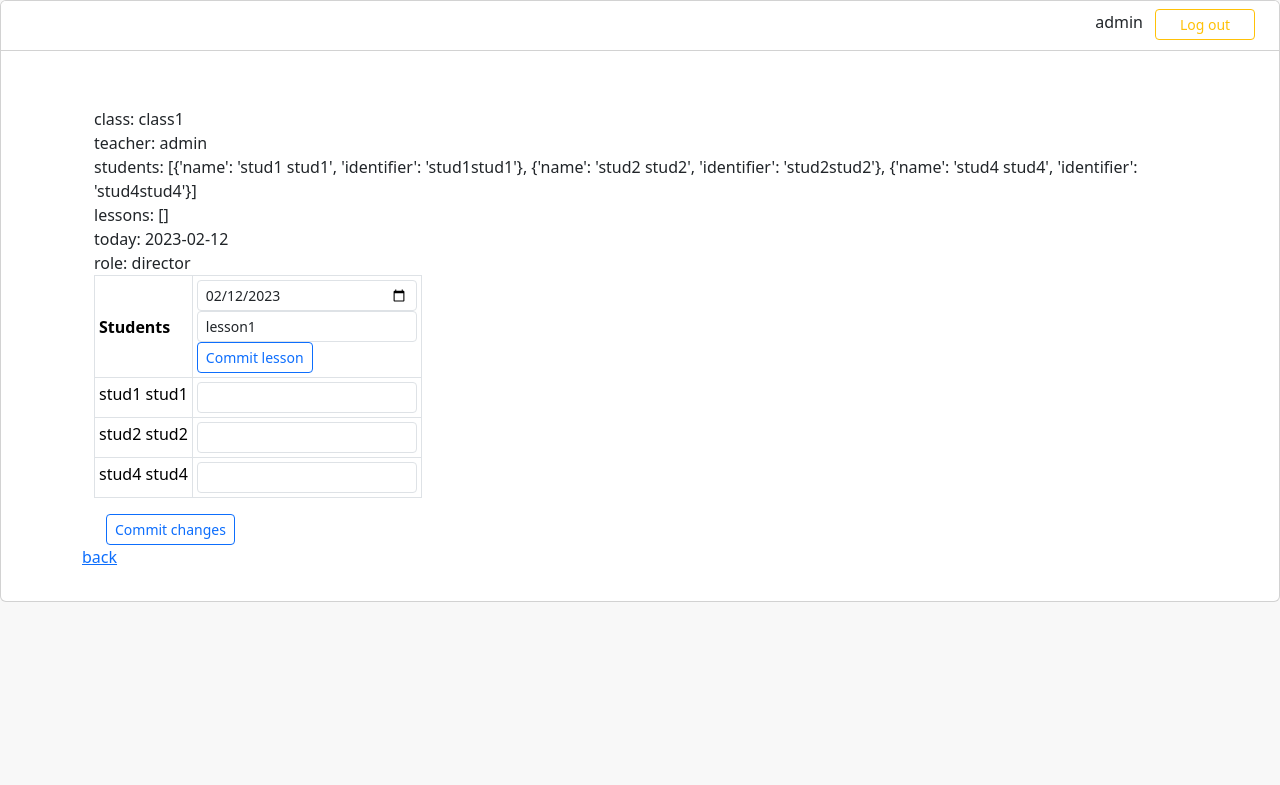
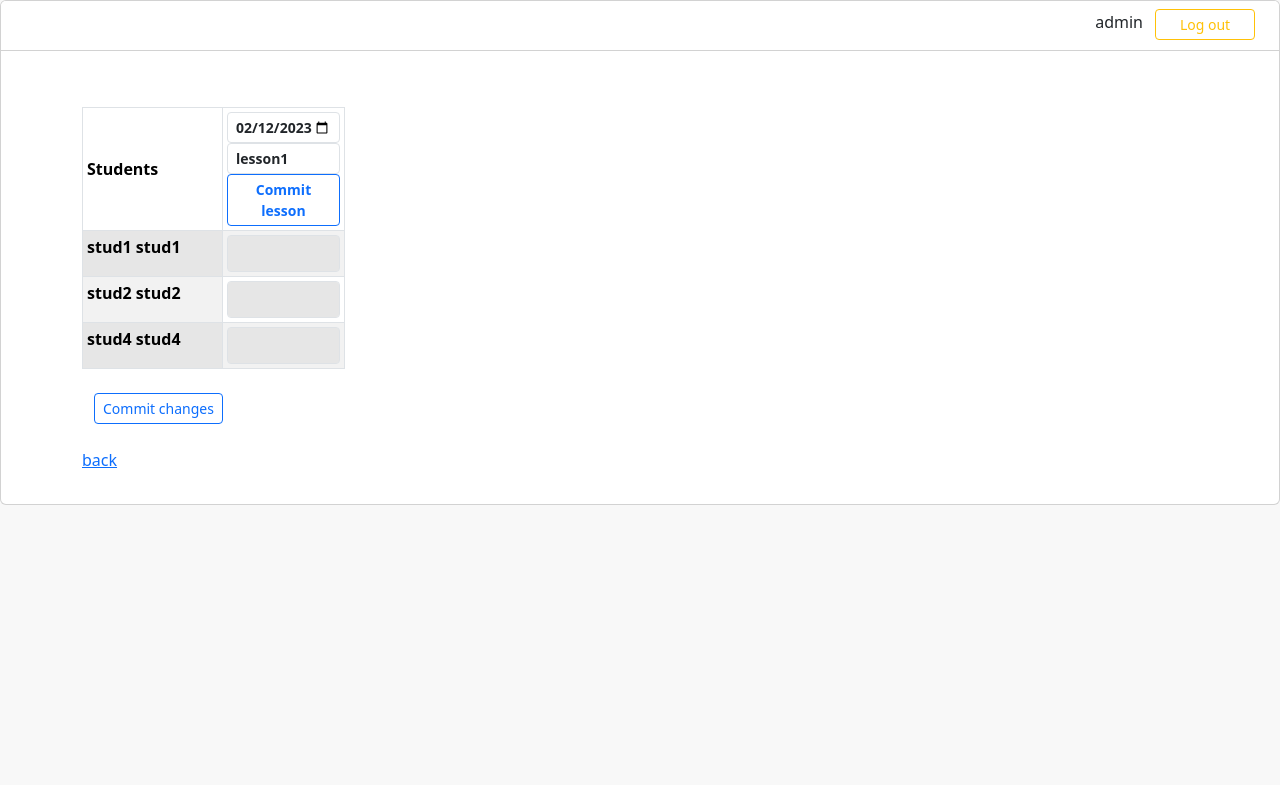
Before and after one commit to karmaxa/academy-project, a Django app: a page that uses app_main/templates/app_main/index.html in a window 1280 px wide. Shown: the top 785 px of the page. Run offline with Django 4.2, Linux system fonts and the light colour scheme; a user stored in the database is signed in; data comes from the database, SQL or seed files in the repository; both versions use the stored data as it was after the commit.

Commit message:
stylized table

```diff
--- a/app_main/templates/app_main/index.html
+++ b/app_main/templates/app_main/index.html
@@ -12,6 +12,12 @@
     <style>
         .link{
             color: blue;
+        }
+        .marks-table tbody tr:nth-child(even) th{
+            background-color:rgba(255,255,255,100);
+        }
+        .marks-table tbody tr:nth-child(odd) th{
+            background-color:rgba(242,242,242,100);
         }
     </style>
 </head>
--- a/app_main/templates/app_main/teacherclassroom.html
+++ b/app_main/templates/app_main/teacherclassroom.html
@@ -2,62 +2,54 @@
 
 {% block content %}
 <div style="height:40px"></div>
-<div class="container" style="margin: top 2em;">
-    <div class="container">
-        class: {{classroom}}<br>
-        teacher: {{classroom.teacher}}<br>
-        students: {{students}}<br>
-        lessons: {{classroom.lessons}}<br>
-        today: {{today}}<br>
-        role: {{user_role}}<br>
-    </div>
-    <div class="container">
-        <form action="editlesson/" method="POST">
-        <table class="table table-sm table-bordered" style="width: fit-content; text-align: left;">
+<div class="container" style="margin: top 2em; ">
+    <form action="editlesson/" method="POST">
+    <div class="container table-responsive" style="padding: 0;" role="region">
+        <table class="table table-sm table-bordered table-striped marks-table" style="width: fit-content; text-align: left; table-layout: fixed; margin: 0;">
             <thead>
                 <tr style="vertical-align: middle;">
-                    <th scope="col">Students</th>
+                    <th scope="col" style="position: -webkit-sticky; position: sticky; width: 140px; z-index: 2; left: 0; background-color: rgba(255, 255, 255, 100);">Students</th>
                     {% for lesson in lessons %}
-                    <th scope="col" rowspan="2">
+                    <th scope="col" rowspan="2" style="width: 112px; z-index: 2;">
                                 {% if user_role == 'director' %}
-                                <input type="date" class="form-control form-control-sm date" name="{{lesson.title}}_date" value="{{lesson.dateform}}">
-                                <input type="text" class="form-control form-control-sm" name="{{lesson.title}}_title" value="{{lesson.title}}">
-                                <button type="submit" class="btn btn-outline-danger btn-sm" name="deletelesson" value="{{lesson.id}}">Delete lesson</button>
+                                <input type="date" class="form-control form-control-sm date" name="{{lesson.title}}_date" value="{{lesson.dateform}}" style="background-color: inherit; font-weight: 600;">
+                                <input type="text" class="form-control form-control-sm" name="{{lesson.title}}_title" value="{{lesson.title}}" style="background-color: inherit; font-weight: 600;">
+                                <button type="submit" class="btn btn-outline-danger btn-sm" name="deletelesson" value="{{lesson.id}}" style="font-weight: 600;">Delete lesson</button>
                                 {% else %}
-                                <input type="date" class="form-control form-control-sm date" name="{{lesson.title}}_date" value="{{lesson.dateform}}" disabled>
-                                <input type="text" class="form-control form-control-sm" name="{{lesson.title}}_title" value="{{lesson.title}}" disabled>
+                                <input type="text" class="form-control form-control-sm" name="{{lesson.title}}_date" value="{{lesson.date}}" disabled style="width: 100px; font-weight: 600;">
+                                <input type="text" class="form-control form-control-sm" name="{{lesson.title}}_title" value="{{lesson.title}}" disabled style="font-weight: 600;">
                                 {% endif %}
                     </th>
                     {% endfor %}
                     {% csrf_token %}
-                    <th scope="col">
-                        <input type="date" class="form-control form-control-sm date" name="newlesson_date" value="{{today}}">
-                        <input type="text" class="form-control form-control-sm" name="newlesson_title" value="{{newles_title}}">
-                        <button type="submit" class="btn btn-outline-primary btn-sm" name="newlesson" value="True">Commit lesson</button>
+                    <th scope="col" style="width: 122px; z-index: 1;">
+                        <input type="date" class="form-control form-control-sm date" name="newlesson_date" value="{{today}}" style="background-color: inherit; font-weight: 600;">
+                        <input type="text" class="form-control form-control-sm" name="newlesson_title" value="{{newles_title}}" style="background-color: inherit; font-weight: 600;">
+                        <button type="submit" class="btn btn-outline-primary btn-sm" name="newlesson" value="True" style="font-weight: 600;">Commit lesson</button>
                     </th>
                 </tr>
             </thead>
             <tbody>
                 {% for student in students %}
                 <tr>
-                    <td>
+                    <th style="position: -webkit-sticky; position: sticky; width: 100px; z-index: 2; left: 0; background-color: rgba(242,242,242,100);">
                         {{student.name}}
-                    </td>
+                    </th>
                     {% for lesson in classroom.lessons %}
                     <input type="hidden" id="{{student.name}}" value="{{student}}">
-                    <td>
+                    <td style="z-index: 0;">
                         {% if user_role == 'director' %}
-                        <select class="form-control form-control-sm select" name="{{student.identifier}}_lesson{{lesson.id}}">
+                        <select class="form-control form-control-sm select" name="{{student.identifier}}_lesson{{lesson.id}}" style="background-color: inherit; color: inherit; font-weight:bolder; text-align: center; font-size: large;">
                             <option selected id="{{student.identifier}}_lesson{{lesson.id}}"></option>
                             <option></option>
                             {% for mark in marks %}
-                            <option>
+                            <option style="color: black; text-align: left; font-weight:normal;">
                                 {{mark}}
                             </option>
                             {% endfor %}
                         </select>
                         {% else %}
-                        <select class="form-control form-control-sm select" name="{{student.identifier}}_lesson{{lesson.id}}" disabled>
+                        <select class="form-control form-control-sm select" name="{{student.identifier}}_lesson{{lesson.id}}" disabled style="width: 2em;">
                             <option selected id="{{student.identifier}}_lesson{{lesson.id}}"></option>
                         </select>
                         {% endif %}
@@ -79,10 +71,10 @@
                     </script>
                     {% endfor %}
                     <td colspan="2">
-                        <select class="form-control form-control-sm" name="{{student.identifier}}_newlesson">
+                        <select class="form-control form-control-sm" name="{{student.identifier}}_newlesson" style="background-color:rgb(230, 230, 230); color: inherit; font-weight:bolder; text-align: center; font-size: large;">
                             <option selected></option>
                             {% for mark in marks %}
-                            <option>
+                            <option style="background-color: white;">
                                 {{mark}}
                             </option>
                             {% endfor %}
@@ -90,16 +82,17 @@
                     </td>
                 </tr>
                 {% endfor %}
-
             </tbody>
         </table>
-        {% if user_role == 'director' %}
+    </div>
+    <br>
+    {% if user_role == 'director' %}
         <div class="container">
             <button type="submit" class="btn btn-outline-primary btn-sm" name="commitchanges" value="True">Commit changes</button>
         </div>
+        <br>
         {% endif %}
     </form>
-    </div>
     <div class="mb-3">
         <a href="../">back
         </a>
```
Also changed, not shown: db.sqlite3.
